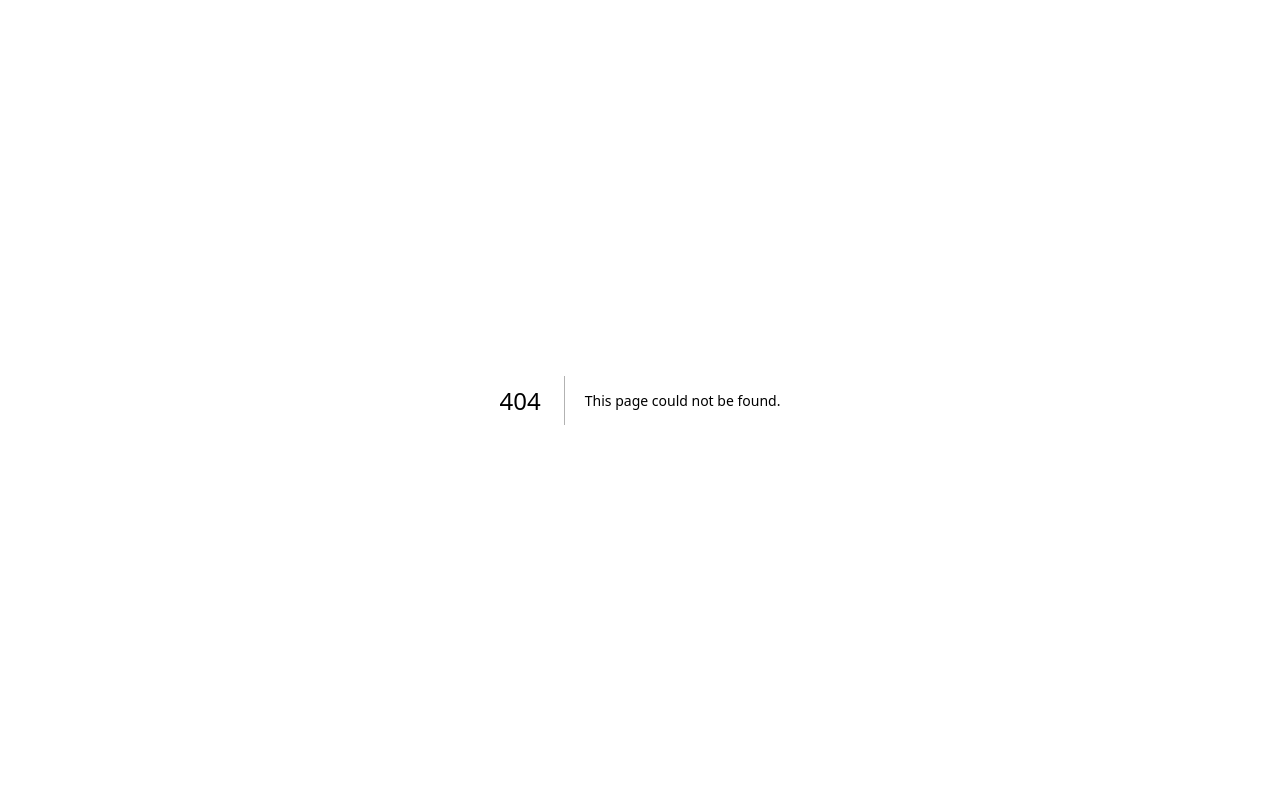
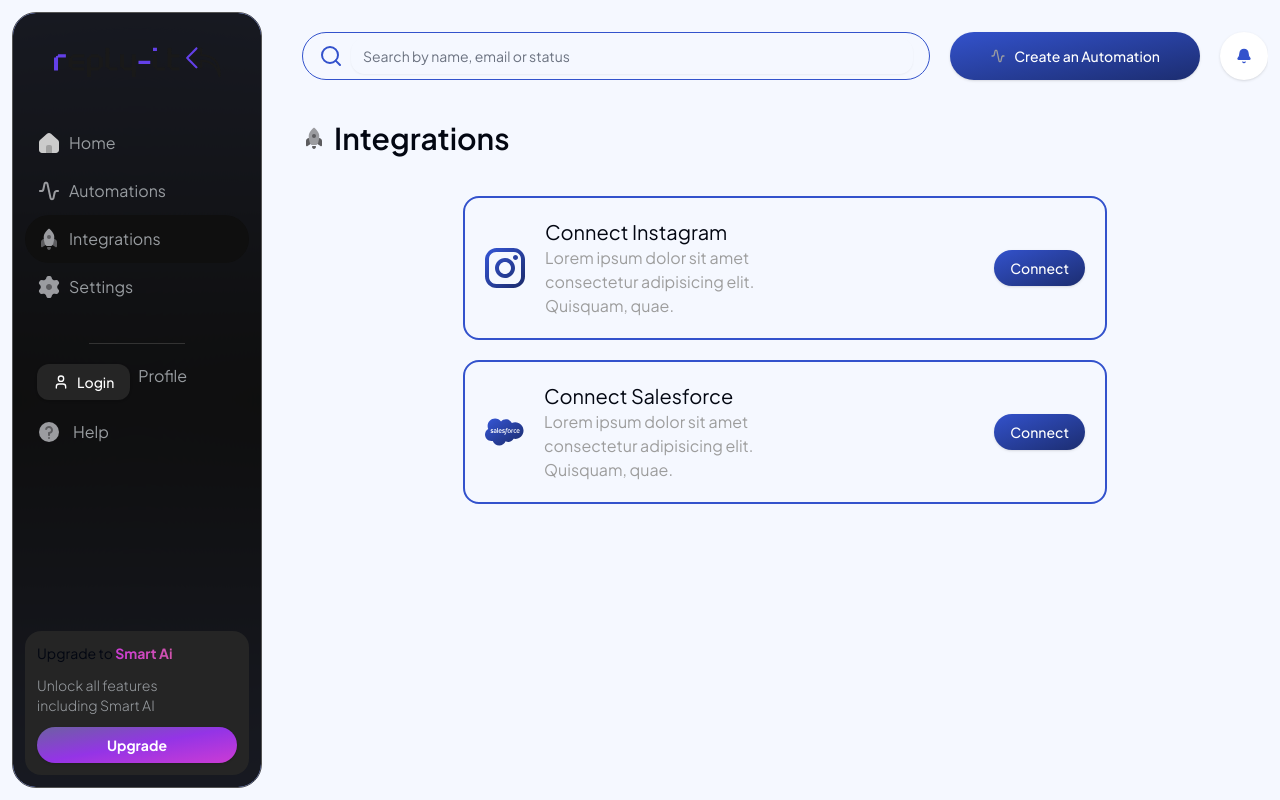
Before and after one commit to subham0kumar/reply-it, a Next.js app: page /dashboard/1/integrations in a window 1280 px wide. Before the commit this address had no page. Built offline with nearby package versions, Linux system fonts and the light colour scheme; no server answers.

Commit message:
Implement integrations page with integration cards and update menu labels

```diff
--- /dev/null
+++ b/src/app/(protected)/dashboard/[slug]/integrations/_components/integration-card/page.tsx
@@ -0,0 +1,31 @@
+import { Button } from "@/components/ui/button";
+import React from "react";
+
+type Props = {
+  title: string;
+  icon: React.ReactNode;
+  description: string;
+};
+
+const IntegrationCard = ({ title, icon, description }: Props) => {
+  return (
+    <div className="border-2 border-[#3352CC] rounded-2xl gap-x-5 p-5 flex items-center">
+      {icon}
+      <div className="flex flex-col flex-1">
+        <h3 className="text-xl">{title}</h3>
+        <p className="text-base text-[#9D9D9D] w-full md:w-10/12 xl:w-8/12 2xl:w-6/12">
+          {description}
+        </p>
+      </div>
+      <Button
+        // onClick={onInstaOAuth}
+        // disabled={integrated?.name === strategy}
+        className="bg-gradient-to-br text-white rounded-full from-[#3352cc] font-medium to-[#1C2D70] hover:opacity-70 transition duration-100 ease-in-out"
+      >
+        Connect
+      </Button>
+    </div>
+  );
+};
+
+export default IntegrationCard;
--- /dev/null
+++ b/src/app/(protected)/dashboard/[slug]/integrations/page.tsx
@@ -0,0 +1,19 @@
+import { INTEGRATIONS_CARDS } from "@/constants/integrations";
+import React from "react";
+import IntegrationCard from "./_components/integration-card/page";
+
+type Props = {};
+
+const Page = (props: Props) => {
+  return (
+    <div className="flex justify-center">
+      <div className="flex flex-col w-full lg:w-8/12 gap-y-5">
+        {INTEGRATIONS_CARDS.map((card, index) => (
+          <IntegrationCard key={index} {...card} />
+        ))}
+      </div>
+    </div>
+  );
+};
+
+export default Page;
--- /dev/null
+++ b/src/constants/integrations.tsx
@@ -0,0 +1,25 @@
+import { InstagramDuoToneBlue, SalesForceDuoToneBlue } from "@/icons";
+
+type Props = {
+  title: string;
+  description: string;
+  icon: React.ReactNode;
+  strategy: "INSTAGRAM" | "CRM";
+};
+
+export const INTEGRATIONS_CARDS: Props[] = [
+  {
+    title: "Connect Instagram",
+    description:
+      "Lorem ipsum dolor sit amet consectetur adipisicing elit. Quisquam, quae.",
+    icon: <InstagramDuoToneBlue />,
+    strategy: "INSTAGRAM",
+  },
+  {
+    title: "Connect Salesforce",
+    description:
+      "Lorem ipsum dolor sit amet consectetur adipisicing elit. Quisquam, quae.",
+    icon: <SalesForceDuoToneBlue />,
+    strategy: "CRM",
+  },
+];
--- a/src/constants/menu.tsx
+++ b/src/constants/menu.tsx
@@ -23,12 +23,12 @@
   },
   {
     id: uuid(),
-    label: "automation",
+    label: "automations",
     icon: <AutomationDuoToneWhite />,
   },
   {
     id: uuid(),
-    label: "integration",
+    label: "integrations",
     icon: <RocketDuoToneWhite />,
   },
   {
--- a/src/constants/pages.tsx
+++ b/src/constants/pages.tsx
@@ -8,7 +8,7 @@
 
 export const PAGE_BREAD_CRUMBS: string[] = [
   "contacts",
-  "automation",
+  "automations",
   "integrations",
   "settings",
 ];
```
